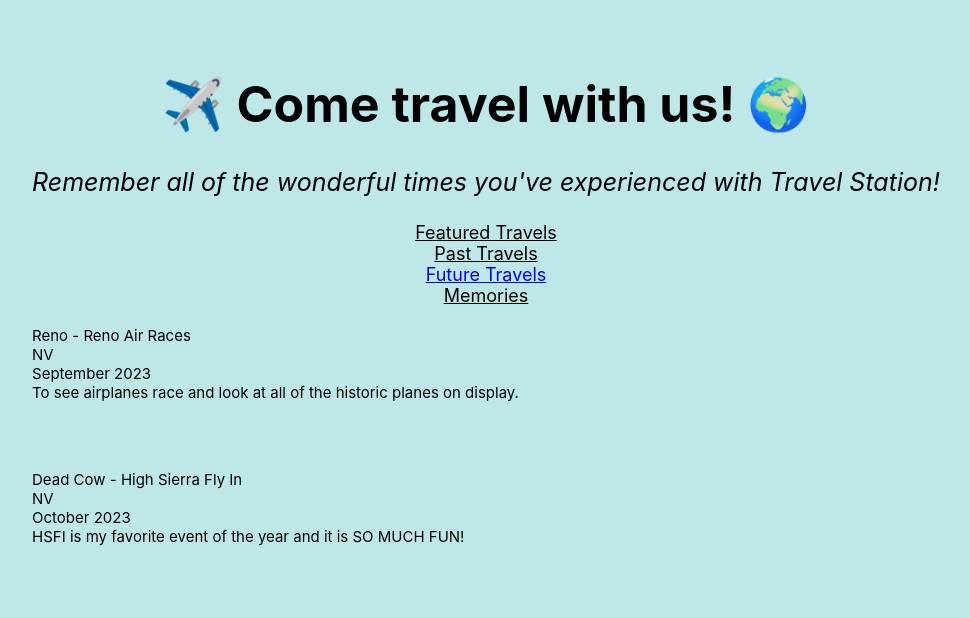
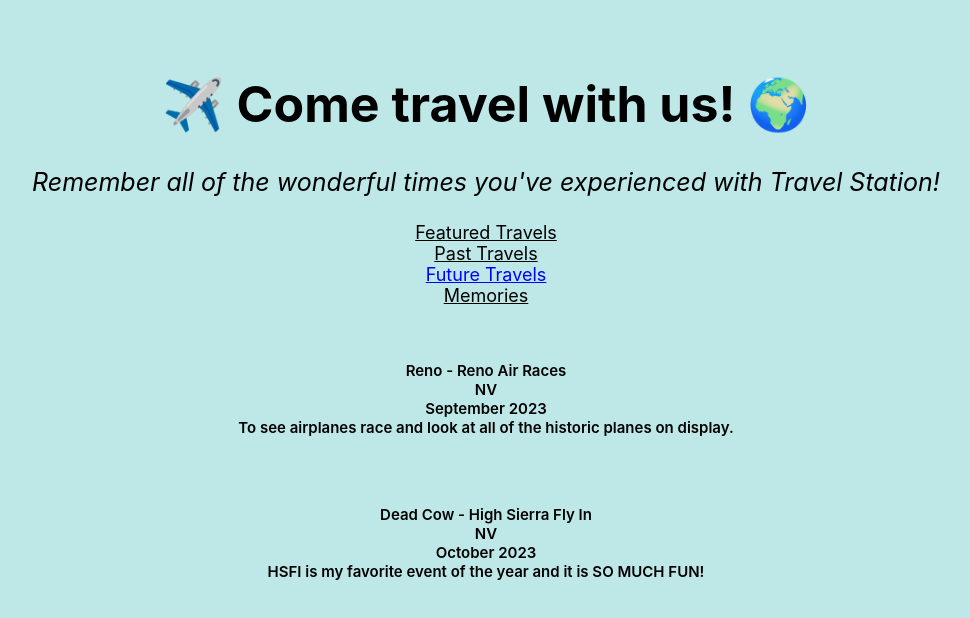
Before and after one commit to michaelanbrown/Travel-Station, a React (Create React App) app: page /plans in a window 1280 px wide. Shown: the top 618 px of the page, without its empty margins (154-1124 px from the left). Built offline with nearby package versions, Linux system fonts and the light colour scheme; data requests are answered from the project's data file.

Commit message:
photo links for future travel

```diff
--- a/db.json
+++ b/db.json
@@ -172,14 +172,16 @@
           "city": "Reno - Reno Air Races",
           "state": "NV",
           "date": "September 2023",
-          "reason": "To see airplanes race and look at all of the historic planes on display."
+          "reason": "To see airplanes race and look at all of the historic planes on display.",
+          "photo": "https://airrace.org/wp-content/uploads/2022/10/RARA-572-Slider-1600x500-SaveDate.jpg"
         },
         {
           "id": 2,
             "city": "Dead Cow - High Sierra Fly In",
             "state": "NV",
             "date": "October 2023",
-            "reason": "HSFI is my favorite event of the year and it is SO MUCH FUN!"
+            "reason": "HSFI is my favorite event of the year and it is SO MUCH FUN!",
+            "photo": "https://images.squarespace-cdn.com/content/v1/5d28918aac84400001df0f2c/7671661a-794c-4c8f-b547-644844ab8869/Screen+Shot+2022-09-30+at+11.12.24+AM.png?format=1500w"
         }
     ]
   }
--- a/src/components/App.css
+++ b/src/components/App.css
@@ -49,4 +49,6 @@
 
 .Future {
   font-size: 15px;
+  text-align: center;
+  font-weight: 600;
 }
--- a/src/components/TravelFuture.js
+++ b/src/components/TravelFuture.js
@@ -11,6 +11,7 @@
 
     return (
         <div>
+            <br></br>
             {futureRender}
         </div>
     )
```
